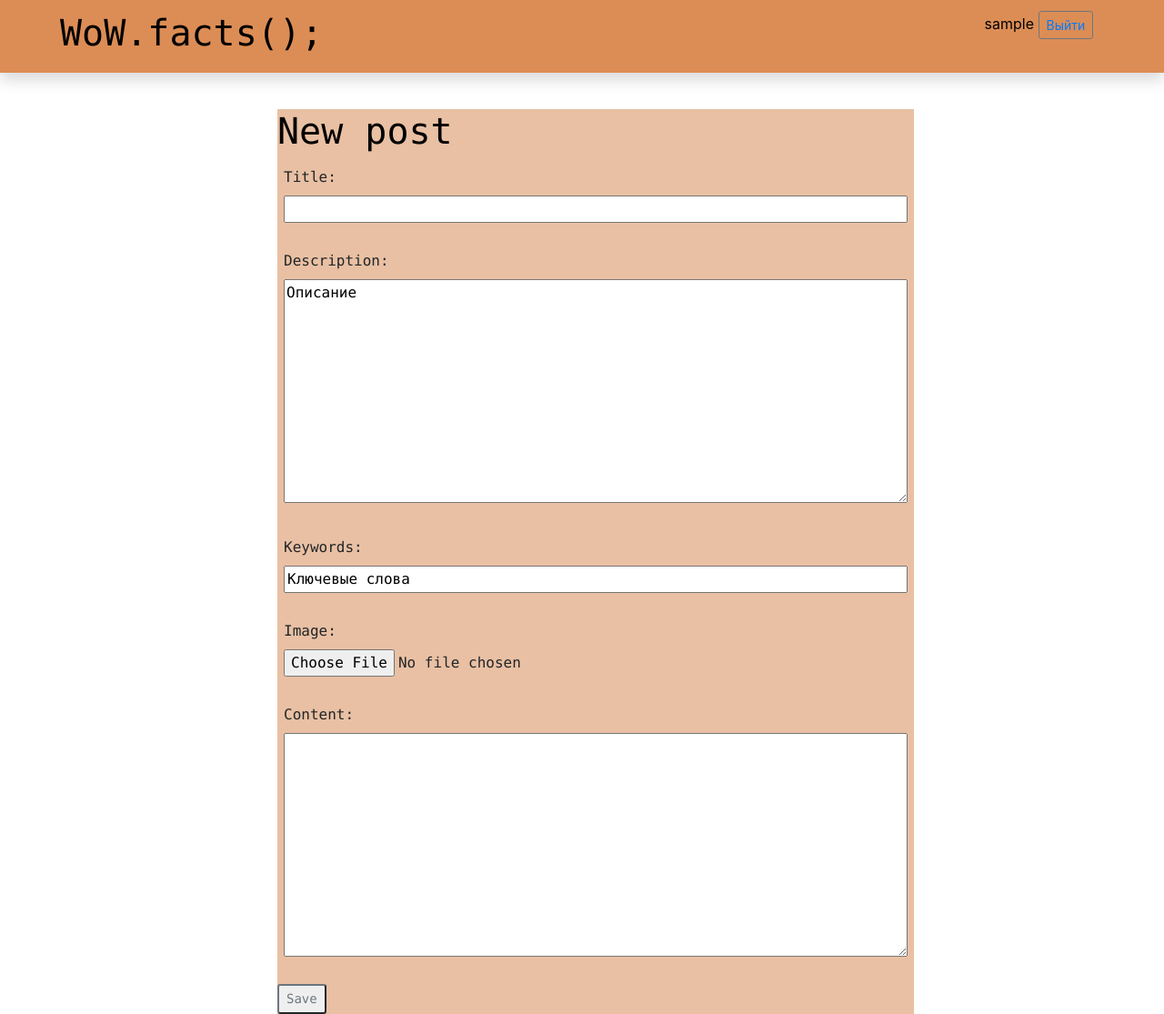
After one commit to dariacherbaeva/WoW.facts, a Django app: page /content/new/ in a window 1280 px wide. The commit adds this page. Shown: the whole page at 91% size. Run offline with Django 3.2, Linux system fonts and the light colour scheme; the visitor is signed in with stand-in values (Sample User, id 1); some libraries are stand-ins or nearby versions.

Commit message:
Posts with images

```diff
--- a/blog/forms.py
+++ b/blog/forms.py
@@ -1,7 +1,9 @@
 from django import forms
 
+from blog.models import Post
 
 
-<forms action='' method='post'>
-            <input type="submit" value="Лайкни сука" id="add_like" >
-            </form>
+class PostForm(forms.ModelForm):
+    class Meta:
+        model = Post
+        fields = ('title', 'description', 'keywords', 'image', 'content')
--- a/blog/models.py
+++ b/blog/models.py
@@ -30,6 +30,17 @@
     class Meta:
         ordering = ["-id", "-timestamp"]
 
+
+class ILike(models.Model):
+    user = models.ForeignKey(User, on_delete=models.CASCADE)
+    post = models.ForeignKey("Post", on_delete=models.CASCADE)
+
+
+class Similarity(models.Model):
+    user1 = models.ForeignKey(User, related_name='user1', on_delete=models.CASCADE)
+    user2 = models.ForeignKey(User, related_name='user2', on_delete=models.CASCADE)
+    k = models.SmallIntegerField(default=0)
+
 """
 class UserProfile(models.Model):
     user = models.ForeignKey(User, on_delete=models.CASCADE)
--- a/blog/urls.py
+++ b/blog/urls.py
@@ -8,6 +8,9 @@
     url(r'^start/$', views.index, name='index'),
     path('<int:id>/', views.single, name='single'),
     url(r'^home/\d+/add_like$', views.add_like, name='add_like'),
+    path('content/new/', views.post_new, name='single_new'),
+    path('user_content/<int:id>', views.show_user, name='user_list'),
+
     # path('home/<int:pk>/add_like', views.add_like, name='add_like'),
 
     # url(r'^r/add_likes/(?P<post_id>[0-9]+)/$', views.add_like, name='post')
--- a/blog/views.py
+++ b/blog/views.py
@@ -1,14 +1,17 @@
 import json
 
 from django.contrib import auth
+from django.contrib.auth import get_user_model
 from django.contrib.auth.decorators import login_required
+from django.contrib.auth.models import User
 from django.core.exceptions import ObjectDoesNotExist
 from django.http import HttpResponse, Http404, HttpResponseRedirect
 from django.shortcuts import render, get_object_or_404, redirect
 from django.core.paginator import Paginator, EmptyPage, PageNotAnInteger
 from django.utils import timezone
 
-from blog.models import Post
+from blog.forms import PostForm
+from blog.models import Post, ILike, Similarity
 
 
 def index(request):
@@ -42,7 +45,6 @@
 
 def single(request, id=None):
     post = get_object_or_404(Post, id=id)
-
     context = {
         "post": post,
     }
@@ -54,6 +56,7 @@
         post = Post.objects.get(pk=request.POST.get('post_id'))
         post.like += 1
         post.save()
+        ILike.objects.create(user=request.user, post=post)
     # return render(request, "partial/home.html")
     return redirect(request.GET.get('next', '/home/'))
 
@@ -93,3 +96,49 @@
         data = {}
         data['result'] = 'you made a request'
         return HttpResponse(json.dumps(data), content_type="application/json")
+
+
+@login_required
+def post_new(request):
+    if request.method == "POST":
+        form = PostForm(request.POST)
+        if form.is_valid():
+            post = form.save(commit=False)
+            post.author = request.user
+            post.published_date = timezone.now()
+            post.save()
+            return redirect('', id=post.pk)
+    else:
+        form = PostForm()
+    return render(request, 'partial/single_edit.html', {'form': form})
+
+
+def compare_users(request, user):
+    posts = Post.objects.all()
+    k = 0
+    if request.user.is_authenticated():
+        if user != request.user:
+            for post in posts:
+                if ILike.objects.filter(user=user, post=post).exists() \
+                        and ILike.objects.filter(user=request.user, post=post):
+                    k += 1
+    return k
+
+
+def recommend(request):
+    users = get_user_model().objects.all()
+    max_k = 0
+    rec_user = None
+    for user in users:
+        Similarity.objects.create(user1=request.user, user2=user, k=compare_users(request, user))
+    similarities = Similarity.objects.filter(user1=request.user)
+    for similarity in similarities:
+        if similarity.k > max_k:
+            rec_user = similarity.user2
+    return render(request, 'partial/user_list.html', {'user': rec_user})
+
+
+def show_user(request, id=None):
+    user = User.objects.get(id=id)
+    posts = Post.objects.filter(timestamp__lte=timezone.now()).order_by('timestamp')
+    return render(request, 'partial/user_list.html', {'user': user, 'posts': posts})
--- a/static/css/style.css
+++ b/static/css/style.css
@@ -143,10 +143,9 @@
 width: 700px;
 height: auto;
 background-color: rgba(224, 165, 124, 0.7);
-color-text: black;
-}
+color-text: black; }
 
-.post p{
+.content p{
 padding: 7px;}
 
 .p-3 h1{
@@ -223,3 +222,11 @@
 float: left;
 height: auto;
 margin-top:80px;}
+
+.date {
+    color: #828282;
+}
+
+.post-form textarea, .post-form input {
+    width: 100%;
+}
--- a/templates/partial/baseD.html
+++ b/templates/partial/baseD.html
@@ -11,11 +11,12 @@
 <body>
 <div>
     <div class="p-3 head-color head-container shadow d-flex flex-wrap align-content-center ">
-        <div class="head-text"><h1 class="head-text"><a href="{% url 'home' %}" class="text-black">WoW.facts();</a></h1></div>
+        <div class="head-text"><h1 class="head-text"><a href="{% url 'home' %}" class="text-black">WoW.facts();</a></h1>
+        </div>
         {% if user.is_authenticated %}
             <div class="profile-mini  ">
-
-                {{ user.username }}
+               {% comment %}<a href="{% url 'single_new' %}" class="top-menu text-black">Новый пост</a> {% endcomment %}
+                <a href="{% url 'user_list' id=user.id %}" class="top-menu text-black">{{ user.username }}</a>
                 <button class="btn btn-outline-secondary btn-sm" a href="accounts/logout">
                     <a href="{% url 'logout' %}">Выйти</a>
                 </button>
--- /dev/null
+++ b/templates/partial/single_edit.html
@@ -0,0 +1,11 @@
+{% extends 'partial/baseD.html' %}
+
+{% block content %}
+    <div class="post">
+    <h1>New post</h1>
+    <form method="POST" class="post-form">{% csrf_token %}
+        {{ form.as_p }}
+        <button type="submit" class="btn-outline-secondary btn-sm" >Save</button>
+    </form>
+    </div>
+{% endblock %}
```
Also changed, not shown: templates/partial/home.html (+2 -16 lines), templates/partial/user_list.html (added, +34 -0 lines), blog/migrations/0001_initial.py (deleted).
